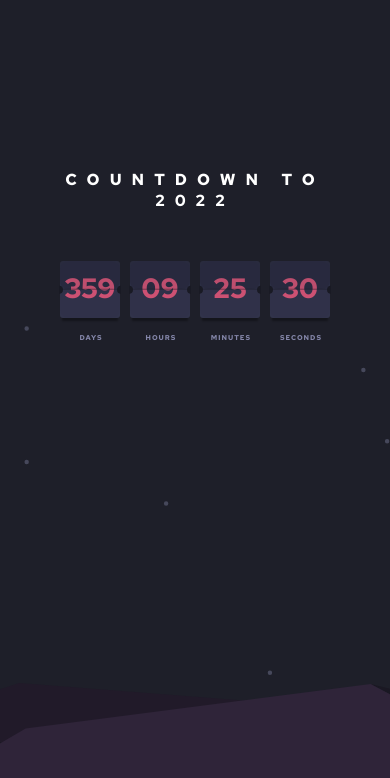
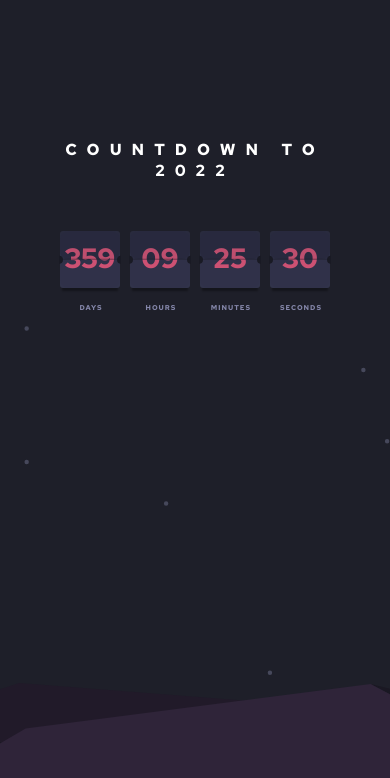
Before and after one commit to gokseloz/countdown, a website: page index.html in a window 390 px wide. Shown: the top 778 px of the page. Drawn offline with Linux system fonts and the light colour scheme.

Commit message:
responsivity adjusted

```diff
--- a/scss/main.scss
+++ b/scss/main.scss
@@ -11,7 +11,7 @@ body {
     width: 100%;
     height: 100vh;
     box-sizing: border-box;
-    overflow: auto;
+    overflow: hidden;
 }
 
 .countDown {
@@ -21,6 +21,9 @@ body {
     transform: translateX(-50%);
     height: auto;
 
+    @media (max-width:640px) {
+       margin-top: -30px;
+    }
 
 
     .title {
```
Also changed, not shown: css/main.css.
